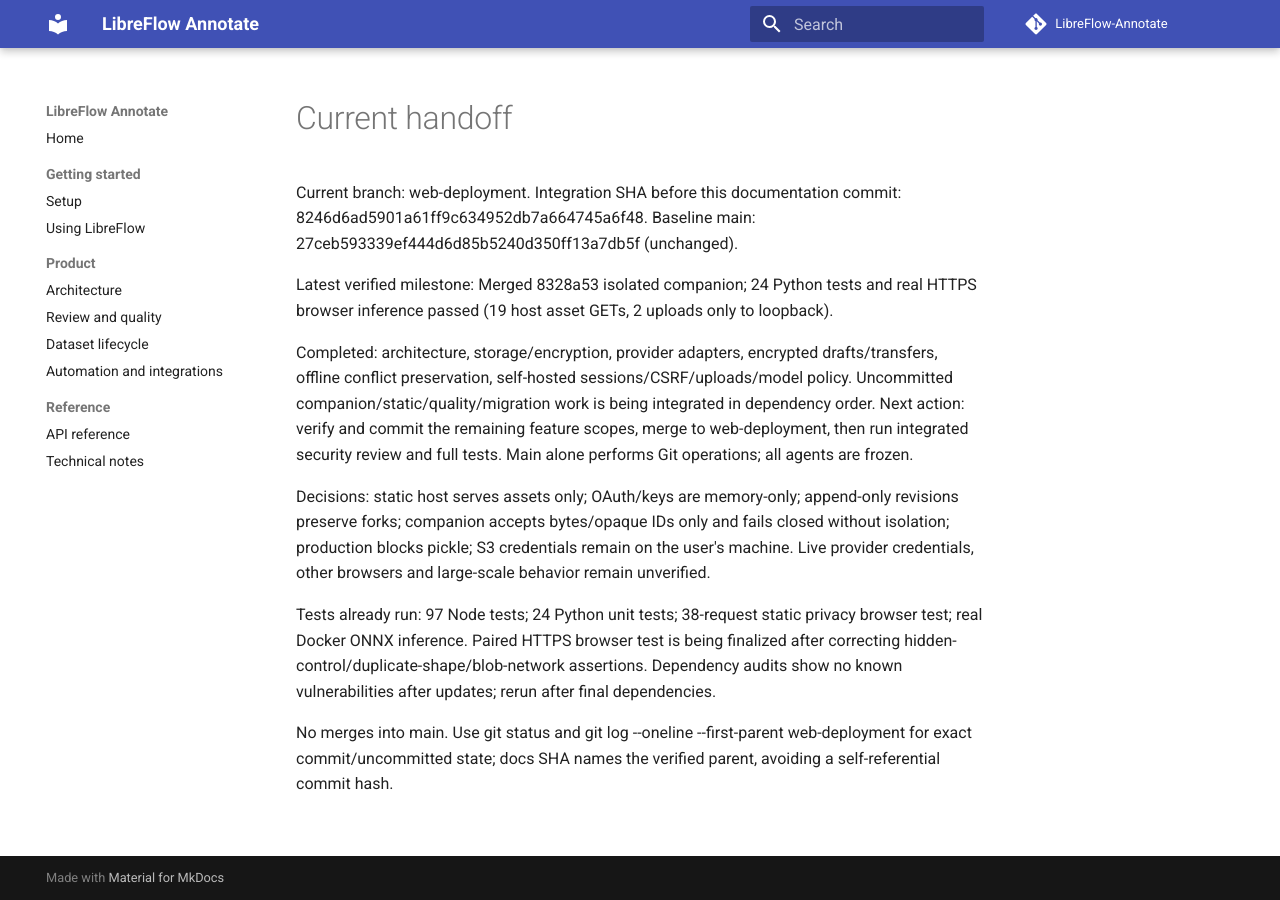
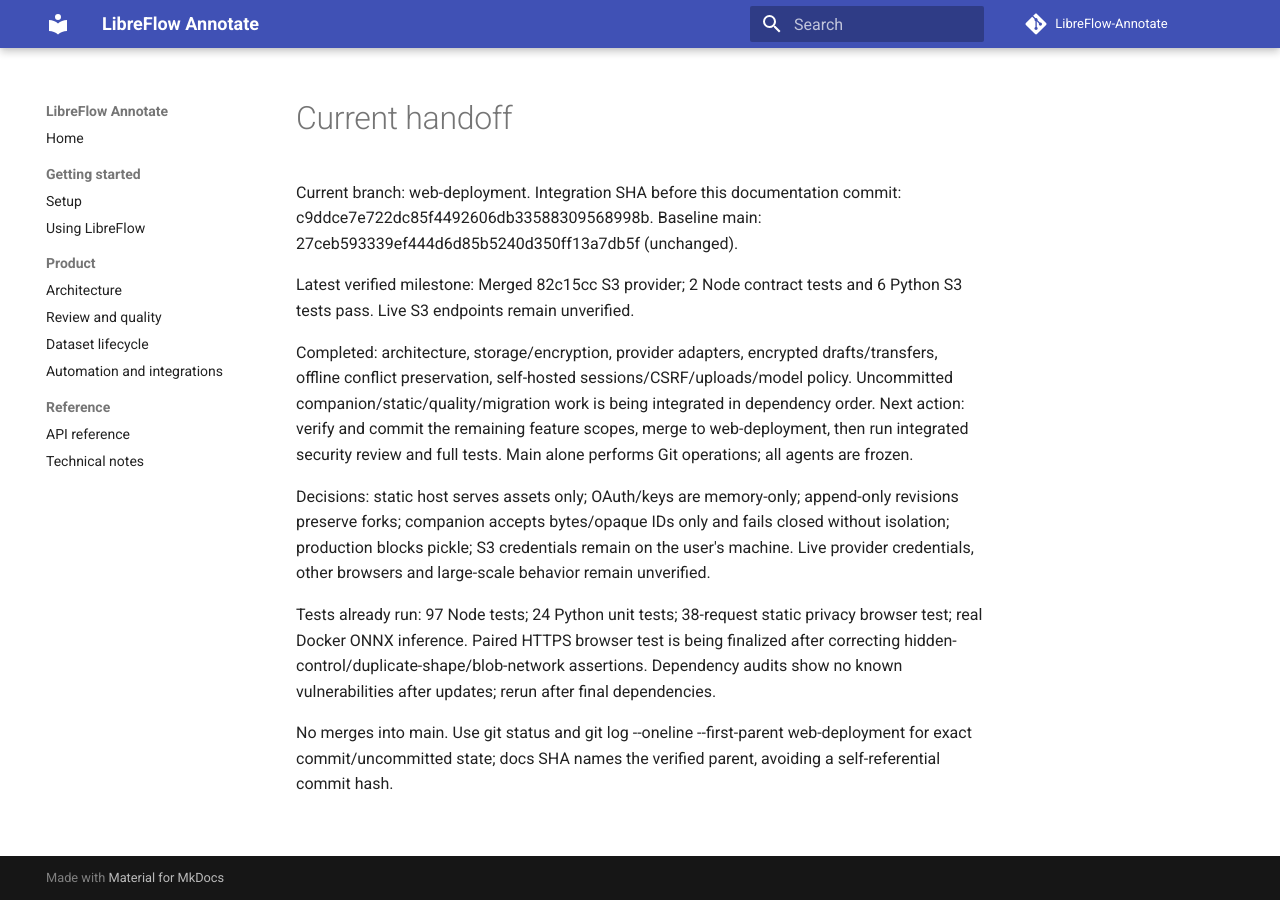
Before and after one commit to private-dev-ph/LibreFlow-Annotate, an MkDocs documentation site: the page built from docs/web-deployment/handoff.md, in a window 1280 px wide. Built offline with MkDocs 1.6.1 and Material for MkDocs 9.7.7, drawn with Linux system fonts in a browser that asks for light colours; comment, search, counter and statistics services are not loaded.

Commit message:
Record verified conditional S3 storage integration

```diff
--- a/docs/web-deployment/handoff.md
+++ b/docs/web-deployment/handoff.md
@@ -1,9 +1,9 @@
 # Current handoff
 
-Current branch: web-deployment. Integration SHA before this documentation commit: 8246d6ad5901a61ff9c634952db7a664745a6f48.
+Current branch: web-deployment. Integration SHA before this documentation commit: c9ddce7e722dc85f4492606db33588309568998b.
 Baseline main: 27ceb593339ef444d6d85b5240d350ff13a7db5f (unchanged).
 
-Latest verified milestone: Merged 8328a53 isolated companion; 24 Python tests and real HTTPS browser inference passed (19 host asset GETs, 2 uploads only to loopback).
+Latest verified milestone: Merged 82c15cc S3 provider; 2 Node contract tests and 6 Python S3 tests pass. Live S3 endpoints remain unverified.
 
 Completed: architecture, storage/encryption, provider adapters, encrypted drafts/transfers, offline conflict preservation, self-hosted sessions/CSRF/uploads/model policy. Uncommitted companion/static/quality/migration work is being integrated in dependency order.
 Next action: verify and commit the remaining feature scopes, merge to web-deployment, then run integrated security review and full tests. Main alone performs Git operations; all agents are frozen.
```
Also changed, not shown: docs/web-deployment/progress.md (+2 -0 lines).
